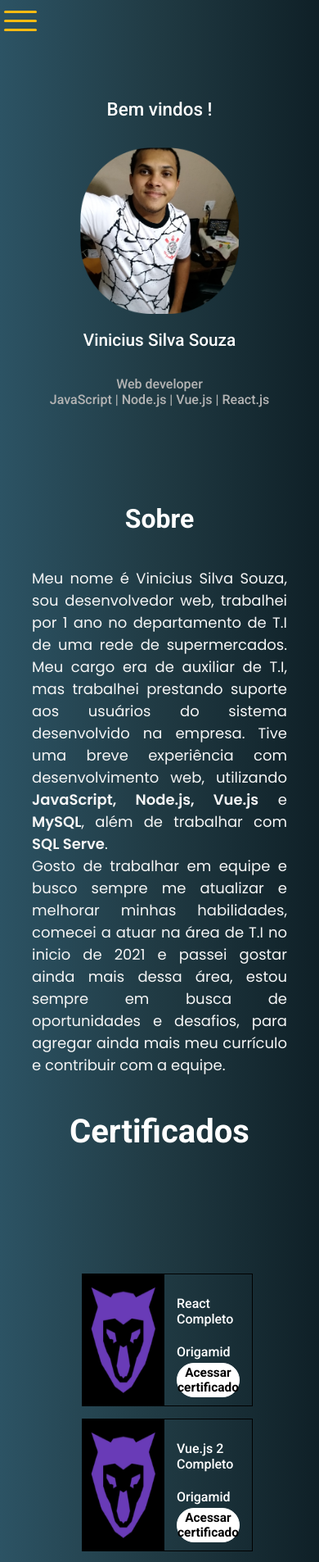
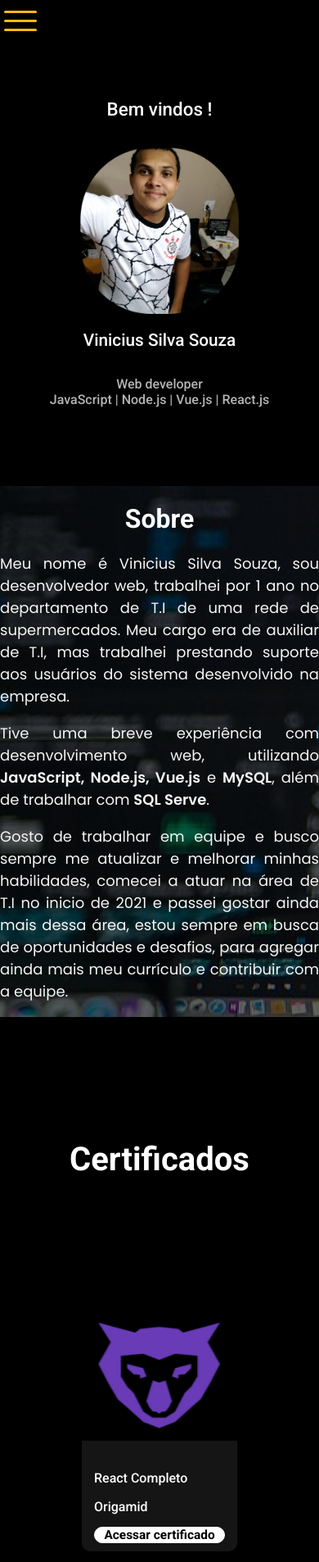
Before and after one commit to viniciusvss120/portifolio-react, a React (Create React App) app: page / in a window 390 px wide. Shown: the top 1906 px of the page at 82% size. Built offline with nearby package versions, Linux system fonts and the light colour scheme.

Commit message:
Alterando a cor de fundo e melhorando a responsividade dos certificados

```diff
--- a/src/App.css
+++ b/src/App.css
@@ -1,13 +1,14 @@
+
 body{
   padding: 0px;
   margin: 0px auto;
   /* max-width: 92vw; */
-  /* overflow-x: hidden;   */
+  overflow-x: hidden;
 
   font-family: 'Roboto', sans-serif;
-  background: #0F2027;  /* fallback for old browsers */
-  background: -webkit-linear-gradient(to right, #2C5364, #203A43, #0F2027);  /* Chrome 10-25, Safari 5.1-6 */
-  background: linear-gradient(to right, #2C5364, #203A43, #0F2027); /* W3C, IE 10+/ Edge, Firefox 16+, Chrome 26+, Opera 12+, Safari 7+ */
+  background: #000;  /* fallback for old browsers */
+  /* background: -webkit-linear-gradient(to right, #2C5364, #203A43, #0F2027);
+  background: linear-gradient(to right, #2C5364, #203A43, #0F2027);  */
 }
 .app{
   /* border: 1px solid #fff; */
--- a/src/Menu.module.css
+++ b/src/Menu.module.css
@@ -104,4 +104,8 @@ body{
     /* color: #000; */
   }
 
+  .menuMobile{
+    background: #151515;
+  }
+
 }
--- a/src/certificados/certificados.js
+++ b/src/certificados/certificados.js
@@ -1,6 +1,7 @@
 import React from 'react'
 import style from './certificados.module.css'
 import instituicao from '../img/instituicao.png'
+import udemy from '../img/udemy.png'
 
 const certificados = () => {
   return (
@@ -32,10 +33,10 @@ const certificados = () => {
           </div>
         </div>
         <div className={style.itens}>
-          <img src={instituicao} alt=''/>
+          <img src={udemy} alt=''/>
           <div className={style.itensInfo}>
             <p>Formação Node.js</p>
-            <span>Origamid</span>
+            <span>Udemy</span>
             <a href='https://udemy-certificate.s3.amazonaws.com/pdf/UC-8d1c7637-094c-4dcc-a24d-f39e4ba299cc.pdf'>Acessar certificado</a>
           </div>
         </div>
@@ -47,6 +48,14 @@ const certificados = () => {
             <a href='https://www.origamid.com/certificate/cd8110fa/'>Acessar certificado</a>
           </div>
         </div>
+        <div className={style.itens}>
+          <img src={instituicao} alt=''/>
+          <div className={style.itensInfo}>
+            <p>CSS Flexbox</p>
+            <span>Origamid</span>
+            <a href='https://www.origamid.com/certificate/4922cdaf/'>Acessar certificado</a>
+          </div>
+        </div>
       </div>
     </div>
   )
--- a/src/certificados/certificados.module.css
+++ b/src/certificados/certificados.module.css
@@ -5,9 +5,12 @@
 }
 
 .container{
-  max-width: 100%;
-  margin: 150px auto 30px 0px;
+  max-width: 80%;
+  margin: 150px auto;
+  /* border: 1px solid ; */
   display: flex;
+  justify-content: center;
+  gap: 50px;
   flex-wrap: wrap;
 
 }
@@ -15,9 +18,11 @@
 .itens{
   display: grid;
   grid-template-columns: 100px 1fr;
-  border: 1px solid ;
+  /* border: 1px solid ; */
+  border-radius: 10px;
+  background: #151515;
   width: 300px;
-  margin: auto 100px 15px 100px;
+  margin: 10px 10px;
 }
 
 .itens img{
@@ -42,3 +47,14 @@
   font-size: .965rem;
   border-radius: 50px;
 }
+
+@media (max-width: 40rem){
+  .itens{
+    grid-template-columns: 1fr;
+    width: 190px;
+    gap: 10px;
+  }
+  .itensInfo a{
+    margin-top: 15px;
+  }
+}
--- a/src/footer/Footer.module.css
+++ b/src/footer/Footer.module.css
@@ -3,7 +3,7 @@
   /* width: 95vw; */
   height: 50px;
   margin: 20px auto;
-  background: #090979;
+  background: #151515;
   display: flex;
   justify-content: center;
 }
--- a/src/sobre/Sobre.js
+++ b/src/sobre/Sobre.js
@@ -1,12 +1,20 @@
 import React from 'react'
 import style from './Sobre.module.css'
+import fundo from '../img/fundo.png'
 
 const Sobre = () => {
   return (
     <div className={style.sobre} id='sobre'>
-      <h1>Sobre</h1>
-      <p className={style.description}> Meu nome é Vinicius Silva Souza, sou desenvolvedor web, trabalhei por 1 ano no departamento de T.I de uma rede de supermercados. Meu cargo era de auxiliar de T.I, mas trabalhei prestando suporte aos usuários do sistema desenvolvido na empresa. Tive uma breve experiência com desenvolvimento web, utilizando <strong>JavaScript, Node.js, Vue.js</strong> e <strong>MySQL</strong>, além de trabalhar com <strong> SQL Serve</strong>. <br />
-    Gosto de trabalhar em equipe e busco sempre me atualizar e melhorar minhas habilidades, comecei a atuar na área de T.I no inicio de 2021 e passei gostar ainda mais dessa área, estou sempre em busca de oportunidades e desafios, para agregar ainda mais meu currículo e contribuir com a equipe.</p>
+      {/* <img src={fundo}/> */}
+      <div className={style.sobreinfo}>
+        <h1>Sobre</h1>
+        <p className={style.description}> Meu nome é Vinicius Silva Souza, sou desenvolvedor web, trabalhei por 1 ano no departamento de T.I de uma rede de supermercados. Meu cargo era de auxiliar de T.I, mas trabalhei prestando suporte aos usuários do sistema desenvolvido na empresa.
+        </p>
+        <p className={style.description}>Tive uma breve experiência com desenvolvimento web, utilizando <strong>JavaScript, Node.js, Vue.js</strong> e <strong>MySQL</strong>, além de trabalhar com <strong> SQL Serve</strong>. <br /></p>
+        <p className={style.description}>
+        Gosto de trabalhar em equipe e busco sempre me atualizar e melhorar minhas habilidades, comecei a atuar na área de T.I no inicio de 2021 e passei gostar ainda mais dessa área, estou sempre em busca de oportunidades e desafios, para agregar ainda mais meu currículo e contribuir com a equipe.
+        </p>
+      </div>
     </div>
   )
 }
--- a/src/sobre/Sobre.module.css
+++ b/src/sobre/Sobre.module.css
@@ -1,9 +1,13 @@
 .sobre{
   display: grid;
   /* border: 1px solid #000; */
-  width: 100%;
+  max-width: 100%;
+  /* overflow-x: hidden; */
+  /* padding: 180px; */
+  background-image: url('../img/fundo.png');
+  background-repeat: no-repeat;
   justify-items: center;
-  margin: 150px auto auto 0px;
+  margin: 150px auto;
 }
 
 .sobre h1{
@@ -11,10 +15,12 @@
   color: #fff;
   font-size: 2.5rem;
 }
-
+/* .sobre img{
+  max-width: 100%;
+} */
 .description{
   text-align: center;
-  max-width: 80%;
+  max-width: 100%;
   color: #f5f5f5;
   font-family: 'Poppins', sans-serif;
   font-size: 1.4rem;
```
Also changed, not shown: src/img/fundo.png (added), src/img/udemy.png (added).
